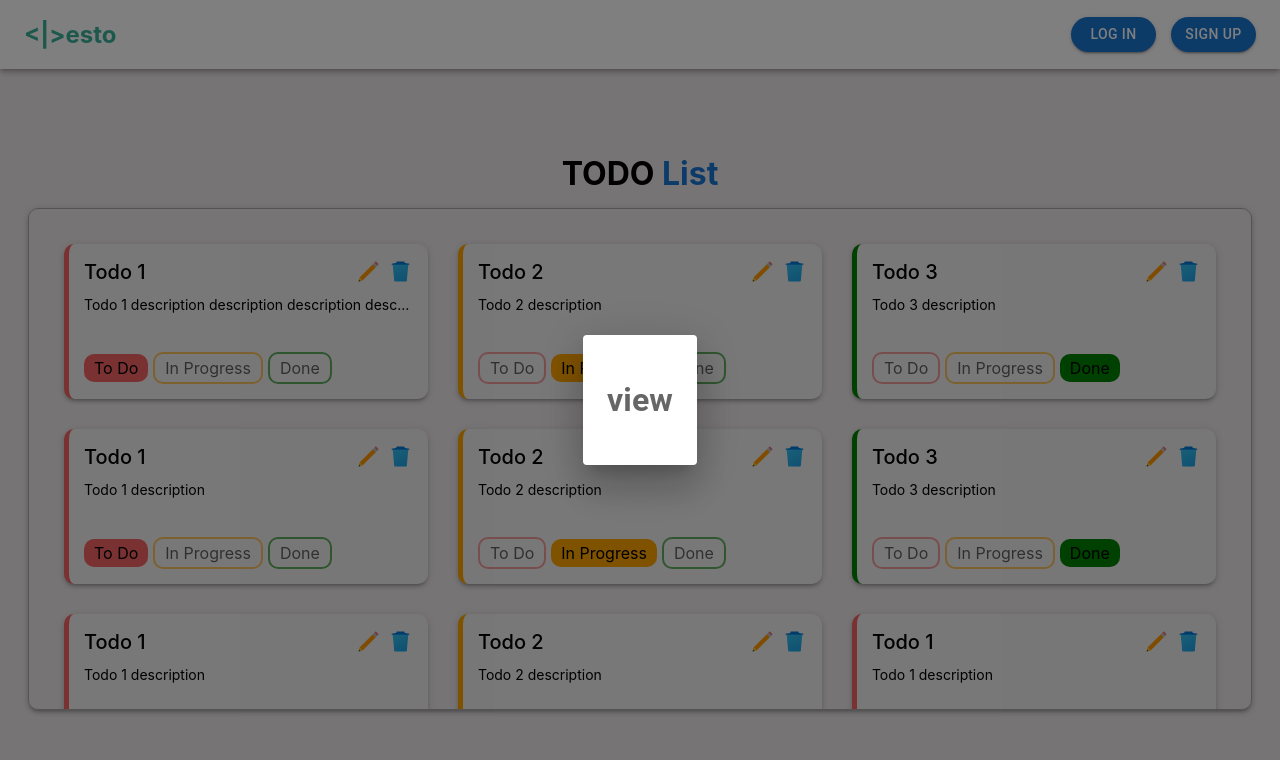
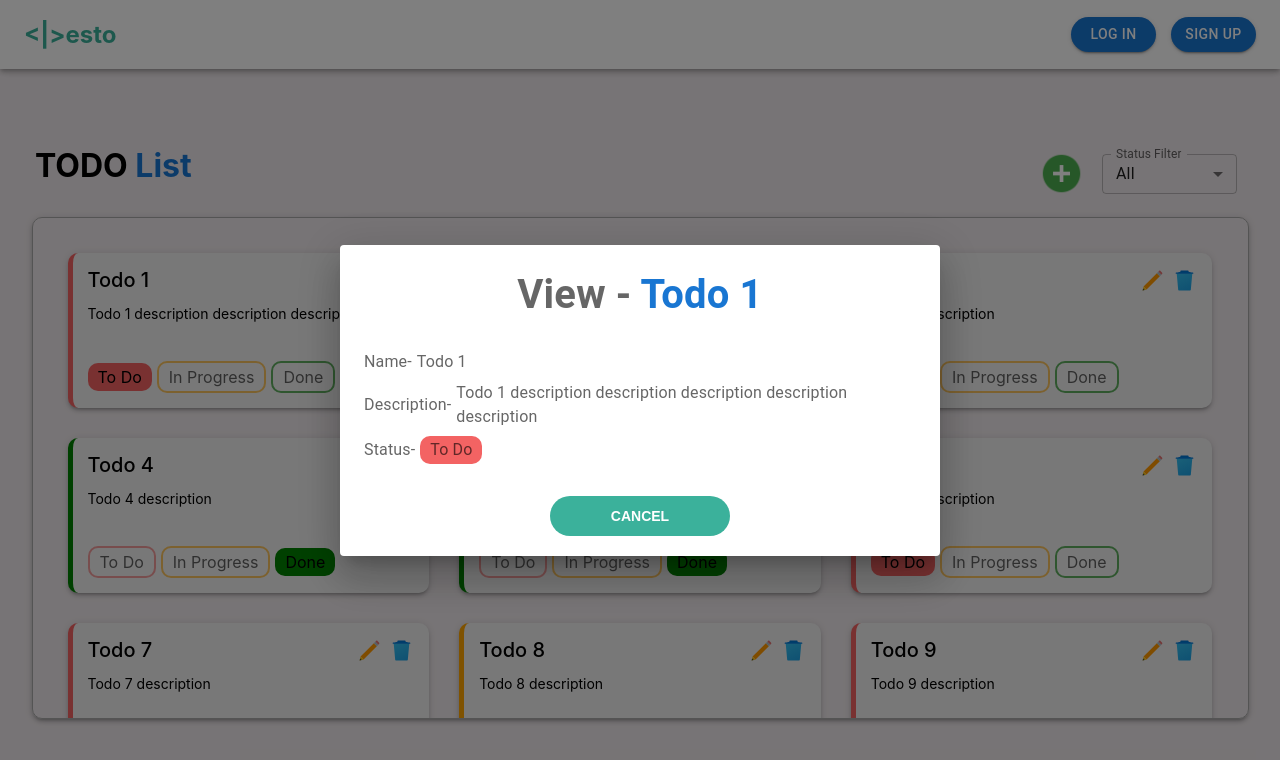
Before and after one commit to nikhilwankhede98/todo_list_app, a React (Create React App) app: page /todos in a window 1280 px wide. Both pictures are taken after a click on the element 245 px from the left and 321 px from the top of the page. Shown: the top 760 px of the page. Built offline with nearby package versions, Linux system fonts and the light colour scheme.

Commit message:
crud view ui added

```diff
--- a/src/components/dialog/dialog.js
+++ b/src/components/dialog/dialog.js
@@ -1,13 +1,14 @@
 import React, { useState } from "react";
 import axios from "axios";
 import { Link, useNavigate } from "react-router-dom";
-import DialogTitle from '@mui/material/DialogTitle';
-import Dialog from '@mui/material/Dialog';
-import DialogContent from '@mui/material/DialogContent';
-import DialogContentText from '@mui/material/DialogContentText';
+import { Typography, DialogTitle, Dialog, DialogContent, DialogContentText } from '@mui/material'
+// import DialogTitle from '@mui/material/DialogTitle';
+// import Dialog from '@mui/material/Dialog';
+// import DialogContent from '@mui/material/DialogContent';
+// import DialogContentText from '@mui/material/DialogContentText';
 import styles from "./styles.module.css";
 
-const TodoDialogComponent = ({ dialogInfo, setDialogInfo, handleChangeDialogInfo = () => {}, handleTodoUpdate, getCurrentTodo }) => {
+const TodoDialogComponent = ({ todos= [], dialogInfo, setDialogInfo, getStatusColor= () => {}, handleChangeDialogInfo = () => {}, handleTodoUpdate= () => {}, addNewTodo= () => {}, activeStatusBtnStyle= () => {}, getCurrentTodo }) => {
 
     const { dialogType = "add", isDialogOpen = false, currentTodoName = "", currentTodoDescription= "", currentTodoStatus= "To Do", dialogTodoId = "" } = dialogInfo
     console.log('555', { dialogInfo }, getCurrentTodo(dialogTodoId));
@@ -28,15 +29,28 @@ const TodoDialogComponent = ({ dialogInfo, setDialogInfo, handleChangeDialogInfo
 
     console.log('666', getCurrentTodo(dialogTodoId));
 
+    const todoInfoItems = [
+        { label: "Name", value: currentTodoName },
+        { label: "Description", value: currentTodoDescription },
+        { label: "Status", value: currentTodoStatus },
+    ]
+
     const renderDialogContent = () => {
         if (dialogType === "add" || dialogType === "edit") {
             return (
                 // <h1>{dialogType}</h1>
                 <form className={styles.form_container} onSubmit={() => {}}>
                     <h1 style= {{ margin: "0px", paddingBottom: "15px" }}>
-                        {`${dialogType.charAt(0).toUpperCase() + dialogType.slice(1)} - `}<span style={{ color: "#1976d2" }}>
-                            {getCurrentTodo(dialogTodoId).name}
+                        {`${dialogType.charAt(0).toUpperCase() + dialogType.slice(1)}`}
+                        {dialogType === "edit" ? (
+                            <span style={{ color: "#1976d2" }}>
+                                {` - ${getCurrentTodo(dialogTodoId).name}`}
                             </span>
+                        ) : (
+                            <span style={{ color: "#1976d2" }}>
+                                {` Todo`}
+                            </span>
+                        )}
                         {/* {`${dialogType.charAt(0).toUpperCase() + dialogType.slice(1)} - `}<span style={{ color: "#1976d2" }}>{currentTodoName}</span> */}
                     </h1>
                     <input
@@ -61,8 +75,36 @@ const TodoDialogComponent = ({ dialogInfo, setDialogInfo, handleChangeDialogInfo
                         required
                         className={styles.input}
                     />
-                    {error && <div className={styles.error_msg}>{error}</div>}
-                    <button type="submit" className={styles.green_btn} onClick={() => {
+                    {/* {error && <div className={styles.error_msg}>{error}</div>} */}
+                    <div className={styles.status_btn_container}>
+                        {["To Do", "In Progress", "Done"].map(statusOption => {
+                            return (
+                                <span
+                                    key={statusOption}
+                                    className={styles.todo_status}
+                                    style= {activeStatusBtnStyle(statusOption, currentTodoStatus)}
+                                    onClick={(event) => {
+                                        event.stopPropagation()
+                                        handleChangeDialogInfo(dialogType, isDialogOpen, currentTodoName, currentTodoDescription, statusOption, dialogTodoId)
+                                    }}
+                                >
+                                    {statusOption}
+                                </span>
+                            )
+                        })}
+                    </div>
+                    <button
+                        type="submit"
+                        className={styles.green_btn}
+                        onClick={() => {
+                            if (dialogType === "add") {
+                                addNewTodo({
+                                    id: todos.length + 1,
+                                    name: currentTodoName,
+                                    description: currentTodoDescription,
+                                    status: currentTodoStatus
+                                })
+                            } else {
                                 handleTodoUpdate(
                                     dialogTodoId,
                                     {
@@ -71,6 +113,7 @@ const TodoDialogComponent = ({ dialogInfo, setDialogInfo, handleChangeDialogInfo
                                         status: currentTodoStatus
                                     }
                                 )
+                            }
                             handleChangeDialogInfo()
                     }}>
                         {dialogType.toUpperCase()}
@@ -78,7 +121,48 @@ const TodoDialogComponent = ({ dialogInfo, setDialogInfo, handleChangeDialogInfo
                 </form>
             )
         } return (
-            <h1>{dialogType}</h1>
+            <div className={styles.view_todo_container}>
+                <h1>
+                    {`${dialogType.charAt(0).toUpperCase() + dialogType.slice(1)} - `}
+                    <span style={{ color: "#1976d2" }}>
+                        {`${getCurrentTodo(dialogTodoId).name}`}
+                    </span>
+                        {/* {`${dialogType.charAt(0).toUpperCase() + dialogType.slice(1)} - `}<span style={{ color: "#1976d2" }}>{currentTodoName}</span> */}
+                </h1>
+                {todoInfoItems.map(todoInfoItem => (
+                    <div className={styles.todo_info_wrapper}>
+                        <Typography variant="body1" color="text.secondary" sx= {{ marginRight: "5px" }}>
+                            {`${todoInfoItem.label}- `}
+                        </Typography>
+                        {todoInfoItem.label === "Status" ? (
+                            <span
+                                style= {{ color: "#00000099", backgroundColor: getStatusColor(todoInfoItem.value), padding: "2px 10px", borderRadius: "10px" }}
+                                // getStatusColor
+                            >
+                                {todoInfoItem.value}
+                            </span>
+                        ) : (
+                            <Typography variant="body1" color="text.secondary">
+                                {todoInfoItem.value}
+                            </Typography>
+                        )}
+                    </div>
+                ))}
+                <div style={{ display: "flex", justifyContent: "center", marginTop: "10px" }}>
+                    {/* <span
+                        className={styles.cancel_btn}
+                        onClose={() => handleChangeDialogInfo()}
+                    >
+                        Cancel
+                    </span> */}
+                    <button
+                        type="submit"
+                        className={styles.green_btn}
+                    >
+                        CANCEL
+                    </button>
+                </div>
+            </div>
         )
     }
 
--- a/src/components/dialog/styles.module.css
+++ b/src/components/dialog/styles.module.css
@@ -1,3 +1,42 @@
+.view_todo_container {
+	display: flex;
+	flex-direction: column;
+	min-width: 400px;
+	/* align-items: center; */
+	h1 {
+		font-size: 40px;
+		margin: 0;
+		padding-bottom: 25px;
+		text-align: center;
+	}
+}
+
+.status_btn_container {
+	display: flex;
+	align-items: center;
+	margin: 15px auto 15px 0;
+	.todo_status {
+		padding: 4px 10px;
+		width: fit-content;
+		cursor: pointer;
+		/* margin-top: auto; */
+		border-radius: 10px;
+		margin-right: 5px;
+	}
+}
+
+.todo_info_wrapper {
+	display: flex;
+	align-items: center;
+	margin-bottom: 7px;
+
+	h1 {
+		font-size: 24px;
+		margin: 0;
+		padding-bottom: 25px
+	}
+}
+
 .form_container {
 	display: flex;
 	flex-direction: column;
--- a/src/pages/todolist/styles.module.css
+++ b/src/pages/todolist/styles.module.css
@@ -1,27 +1,55 @@
 .todo_list_container {
-	width: 100%;
-	height: calc(100vh - 64px);
-	background-color: #efe9ec;
-	display: flex;
-	align-items: center;
 	justify-content: center;
+    align-items: center;
     flex-direction: column;
+    display: flex;
+    /* width: 100%; */
+    padding: 0px 35px;
+    height: calc(100vh - 64px);
+    background-color: #efe9ec;
+}
+
+.header_section {
+    display: flex;
+    justify-content: space-between;
+    width: 100%;
+    padding-bottom: 15px
+}
+
+.header_btns_wrapper {
+    display:flex;
+    gap: 10px;
+    align-items: center;
+    img {
+        width: 45px;
+        height: auto;
+        cursor: pointer;
+    }
+    .filter_dropdown {
+        margin-bottom: 10px;
+
+        select {
+            padding: 8px;
+            font-size: 16px;
+            border: 1px solid #ccc;
+            border-radius: 4px;
+            width: 200px;
+        }
+    }
 }
 
 .todo_list_content_box {
-	width: 90%;
-    height: 430px; /* Set height as needed */
+    height: 430px;
+    min-width: 1145px;
     padding: 35px;
     overflow-y: scroll;
     overflow-x: hidden;
-	display: flex;
+    display: flex;
     flex-wrap: wrap;
     gap: 30px;
     border: 1px solid darkgray;
-	border-radius: 10px;
-	box-shadow: 0px 3px 3px -2px rgb(0 0 0 / 20%),
-		0px 3px 4px 0px rgb(0 0 0 / 14%), 0px 1px 8px 0px rgb(0 0 0 / 12%);
-
+    border-radius: 10px;
+    box-shadow: 0px 3px 3px -2px rgb(0 0 0 / 20%), 0px 3px 4px 0px rgb(0 0 0 / 14%), 0px 1px 8px 0px rgb(0 0 0 / 12%);
 }
 
 .todo_list_item {
@@ -39,6 +67,7 @@
     cursor: pointer;
     display: flex;
     flex-direction: column;
+    min-width: 355px;
 
     .todo_action_section {
         display: flex;
--- a/src/pages/todolist/todospage.js
+++ b/src/pages/todolist/todospage.js
@@ -2,6 +2,7 @@ import React, { useState } from "react";
 import axios from "axios";
 import { Link, useNavigate } from "react-router-dom";
 import { TodoDialogComponent } from "../../components"
+import {InputLabel, MenuItem, FormControl, Select} from '@mui/material';
 import DialogTitle from '@mui/material/DialogTitle';
 import Dialog from '@mui/material/Dialog';
 import styles from "./styles.module.css";
@@ -16,23 +17,27 @@ const TodosPage = () => {
     const [todos, setTodos] = useState([
         {id: 1, name: "Todo 1", description: "Todo 1 description description description description description", status: "To Do"},
         {id: 2, name: "Todo 2", description: "Todo 2 description", status: "In Progress"},
-        {id: 3, name: "Todo 3", description: "Todo 3 description", status: "Done"},
-        {id: 4, name: "Todo 1", description: "Todo 1 description", status: "To Do"},
-        {id: 5, name: "Todo 2", description: "Todo 2 description", status: "In Progress"},
-        {id: 6, name: "Todo 3", description: "Todo 3 description", status: "Done"},
-        {id: 7, name: "Todo 1", description: "Todo 1 description", status: "To Do"},
-        {id: 8, name: "Todo 2", description: "Todo 2 description", status: "In Progress"},
-        {id: 9, name: "Todo 1", description: "Todo 1 description", status: "To Do"},
-        {id: 10, name: "Todo 2", description: "Todo 2 description", status: "In Progress"},
-        {id: 11, name: "Todo 3", description: "Todo 3 description", status: "Done"},
-        {id: 12, name: "Todo 1", description: "Todo 1 description", status: "To Do"},
-        {id: 13, name: "Todo 2", description: "Todo 2 description", status: "In Progress"},
-        {id: 14, name: "Todo 1", description: "Todo 1 description", status: "To Do"},
-        {id: 15, name: "Todo 2", description: "Todo 2 description", status: "In Progress"},
-        {id: 16, name: "Todo 3", description: "Todo 3 description", status: "Done"},
-        {id: 17, name: "Todo 1", description: "Todo 1 description", status: "To Do"},
-        {id: 18, name: "Todo 2", description: "Todo 2 description", status: "In Progress"},
+        {id: 3, name: "Todo 3", description: "Todo 3 description", status: "To Do"},
+        {id: 4, name: "Todo 4", description: "Todo 4 description", status: "Done"},
+        {id: 5, name: "Todo 5", description: "Todo 5 description", status: "Done"},
+        {id: 6, name: "Todo 6", description: "Todo 6 description", status: "To Do"},
+        {id: 7, name: "Todo 7", description: "Todo 7 description", status: "To Do"},
+        {id: 8, name: "Todo 8", description: "Todo 8 description", status: "In Progress"},
+        {id: 9, name: "Todo 9", description: "Todo 9 description", status: "To Do"},
+        {id: 10, name: "Todo 10", description: "Todo 10 description", status: "In Progress"},
+        {id: 11, name: "Todo 11", description: "Todo 11 description", status: "Done"},
+        {id: 12, name: "Todo 12", description: "Todo 12 description", status: "To Do"},
+        {id: 13, name: "Todo 13", description: "Todo 13 description", status: "In Progress"},
+        {id: 14, name: "Todo 14", description: "Todo 14 description", status: "To Do"},
+        {id: 15, name: "Todo 15", description: "Todo 15 description", status: "In Progress"},
+        {id: 16, name: "Todo 16", description: "Todo 16 description", status: "Done"},
+        {id: 17, name: "Todo 17", description: "Todo 17 description", status: "To Do"},
+        {id: 18, name: "Todo 18", description: "Todo 18 description", status: "In Progress"},
     ])
+
+    const [selectedStatusFilter, setSelectedStatusFilter] = useState("All")
+
+    const statusFilterOptions = ["All", "To Do", "In Progress", "Done"]
 
     const [dialogInfo, setDialogInfo] = useState({
         dialogType: "",
@@ -84,6 +89,12 @@ const TodosPage = () => {
         }
     }
 
+    const addNewTodo = (todo) => {
+        let newTodo = [...todos]
+        newTodo.push(todo)
+        setTodos(newTodo)
+    }
+
     const getStatusColor = (status) => {
         console.log('111', { status });
         if (status === "To Do") return "#f36363"
@@ -105,22 +116,45 @@ const TodosPage = () => {
             { border: `2px solid ${getStatusColor(statusOption)}`, opacity: 0.6 }
     }
 
-    const handleTodoStatusUpdate = (id, ) => {
-
-    }
-
-    console.log('666', { todos });
+    console.log('777', { todos });
 
     return (
         <>
             <div className={styles.todo_list_container}>
-                <h1 style= {{ margin: "0px", paddingBottom: "15px" }}>TODO <span style={{ color: "#1976d2" }}>List</span></h1>
+                <div className={styles.header_section}>
+                    <h1 style= {{ margin: "0px" }}>TODO <span style={{ color: "#1976d2" }}>List</span></h1>
+                    <div className= {styles.header_btns_wrapper}>
+                        <img
+                            src= {AddIcon}
+                            onClick={() => {handleDialogInfo("add", true, "", "", "To Do", "")}}
+                        />
+                        <FormControl sx={{ m: 1, minWidth: 135 }} size="small">
+                            <InputLabel id="demo-select-small-label">Status Filter</InputLabel>
+                            <Select
+                                labelId="demo-select-small-label"
+                                id="demo-select-small"
+                                value={selectedStatusFilter}
+                                label="Status Filter"
+                                onChange={(event) => setSelectedStatusFilter(event.target.value)}
+                            >
+                                {statusFilterOptions.map((option, index) => (
+                                    <MenuItem key={index} value={option}>
+                                        {option}
+                                    </MenuItem>
+                                ))}
+                            </Select>
+                        </FormControl>
+                    </div>
+                </div>
                 <div className={styles.todo_list_content_box}>
                     {todos.map(todo => (
                         <div
                             key= {todo.id}
                             className= {styles.todo_list_item}
-                            style= {{ borderLeft: `5px solid ${getStatusColor(todo.status)}` }}
+                            style= {{
+                                borderLeft: `5px solid ${getStatusColor(todo.status)}`,
+                                display: (selectedStatusFilter === "All" || selectedStatusFilter === todo.status) ? "inline-flex" : "none"
+                            }}
                             onClick={() => {handleDialogInfo("view", true, todo.name, todo.description, todo.status, todo.id)}}
                         >
                             <div className={styles.todo_action_section}>
@@ -151,7 +185,7 @@ const TodosPage = () => {
                                 {todo.description}
                             </p>
                             <div className={styles.status_btn_container}>
-                                {todoStatusConfigList().map(statusOption => {
+                                {["To Do", "In Progress", "Done"].map(statusOption => {
                                     return (
                                         <span
                                             key={statusOption}
@@ -174,7 +208,11 @@ const TodosPage = () => {
                   handleChangeDialogInfo= {handleDialogInfo}
                   dialogInfo= {dialogInfo}
                   handleTodoUpdate= {handleTodoUpdate}
+                  addNewTodo= {addNewTodo}
                   getCurrentTodo = {getCurrentTodo}
+                  todos= {todos}
+                  activeStatusBtnStyle= {activeStatusBtnStyle}
+                  getStatusColor= {getStatusColor}
                 />
             </div>
         </>
```
Lines whose indentation alone changed are shown as unchanged.
